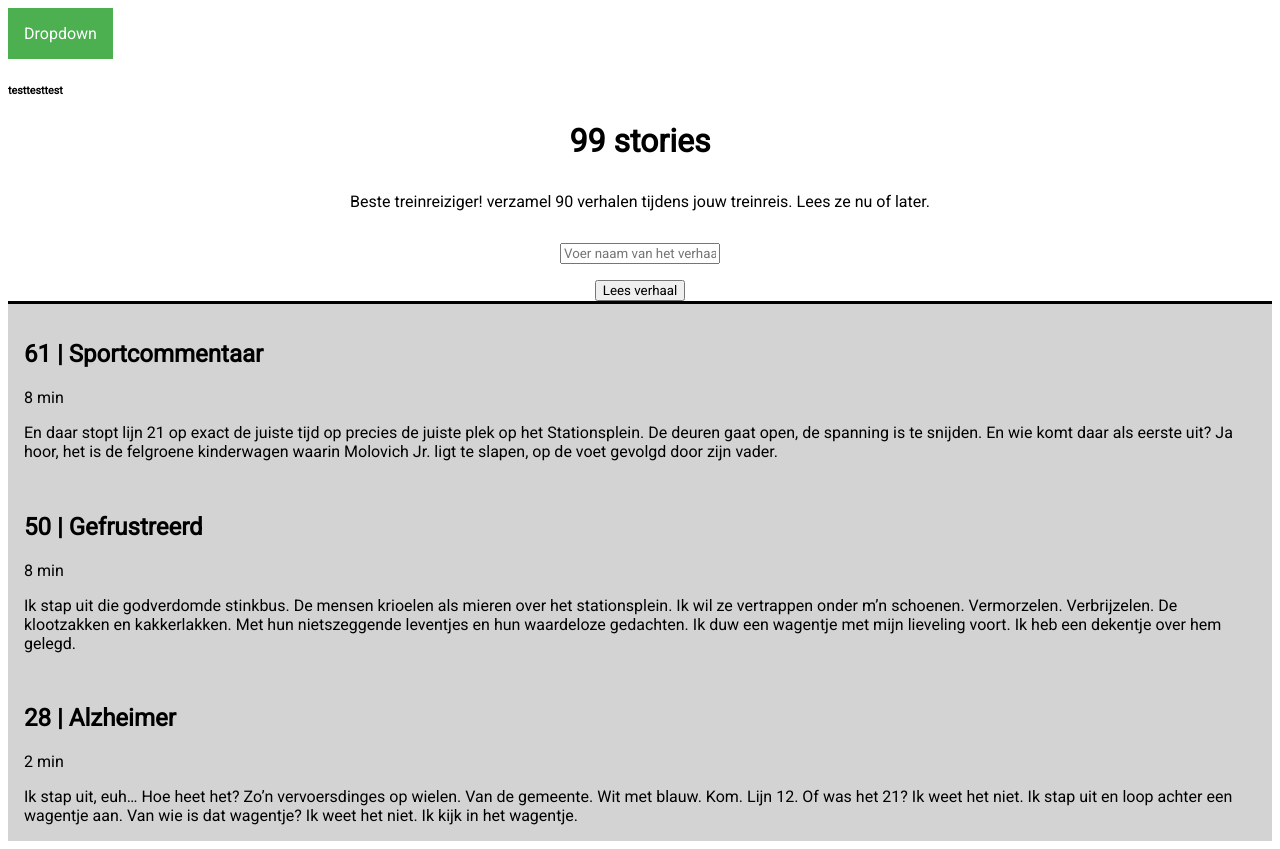
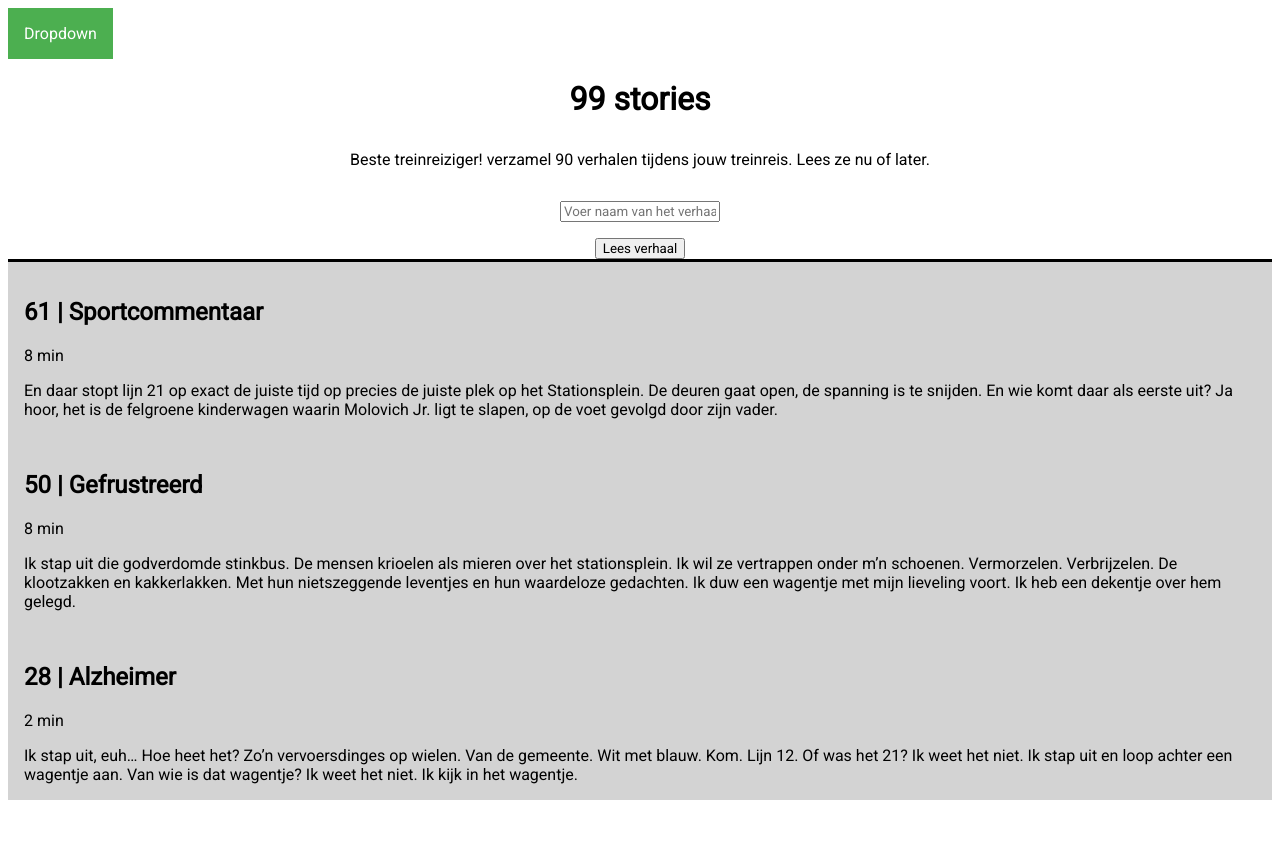
Before and after one commit to SummerDanoe/99_stories, a plain HTML site: page index.html in a window 1280 px wide. After the commit the page ends 808 px from the top, so only its background shows below. Drawn offline with Linux system fonts and the light colour scheme.

Commit message:
commit 1
hier ben ik mee begonnen.

```diff
--- a/index.html
+++ b/index.html
@@ -18,7 +18,7 @@
   </div>
 </div>
 </header>
-<h6>testtesttest</h6>
+
 <h1>99 stories</h1>
 <p class="beschrijving">
 	Beste treinreiziger! verzamel 90 verhalen tijdens jouw treinreis. Lees ze nu of later.
```
